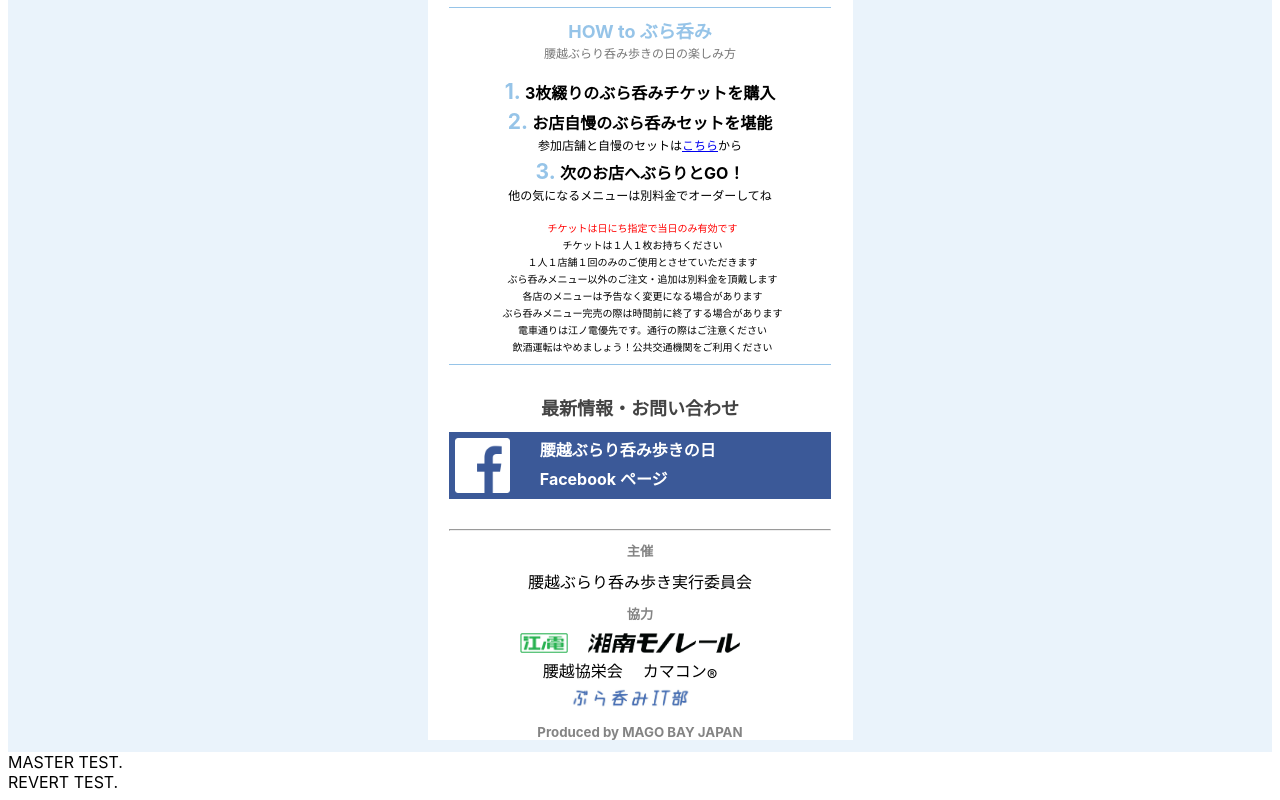
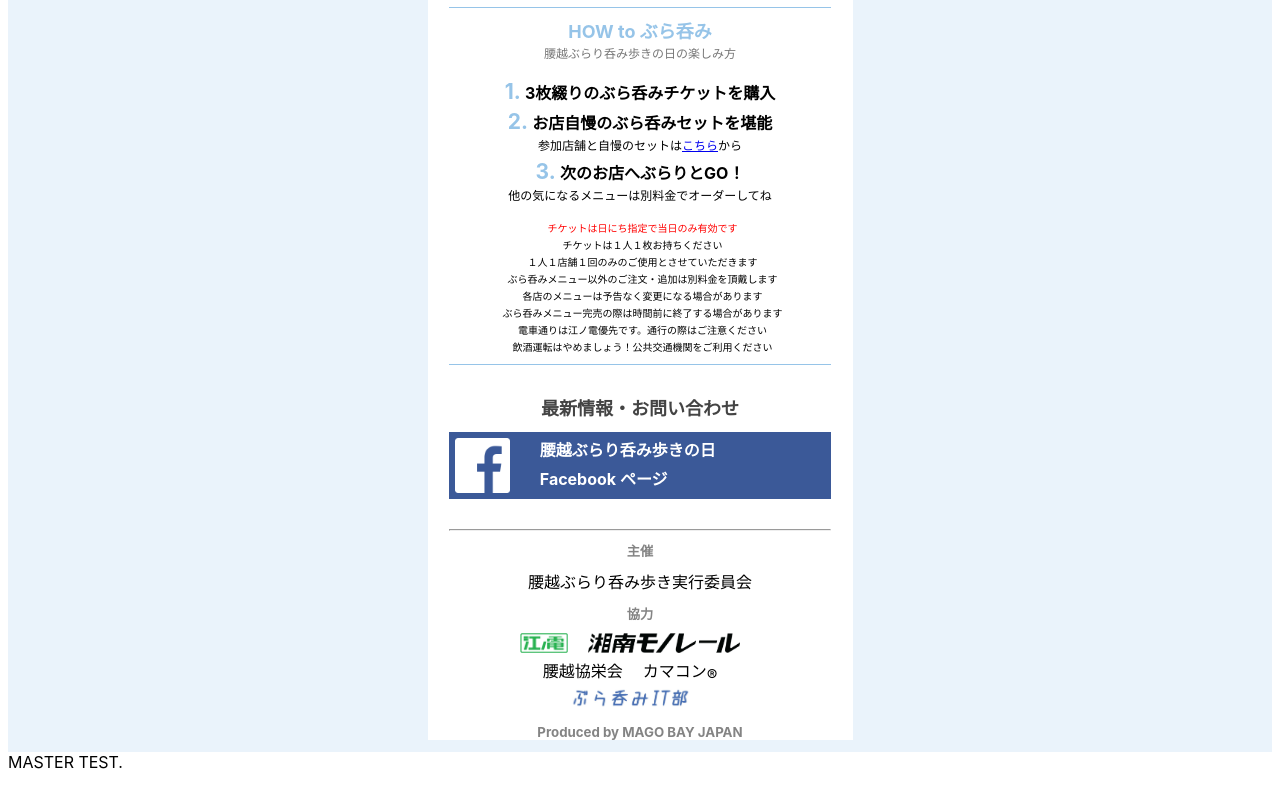
Before and after one commit to NaoyukiTakedomi/koshigoe_s3, a plain HTML site: page index.html in a window 1280 px wide. Shown: the part 1941-2741 px from the top of the page. Drawn offline with Linux system fonts and the light colour scheme; no server answers; a script that the page names is missing.

Commit message:
Revert "revert test"
This reverts commit 12c0111ca890d947d5c51cb85f3b0a98f09ca2d1.

```diff
--- a/index.html
+++ b/index.html
@@ -173,8 +173,4 @@
   ga('send', 'pageview');
 
 </script>
-
-<div>
-    REVERT TEST.
-</div>
 </html>
```
